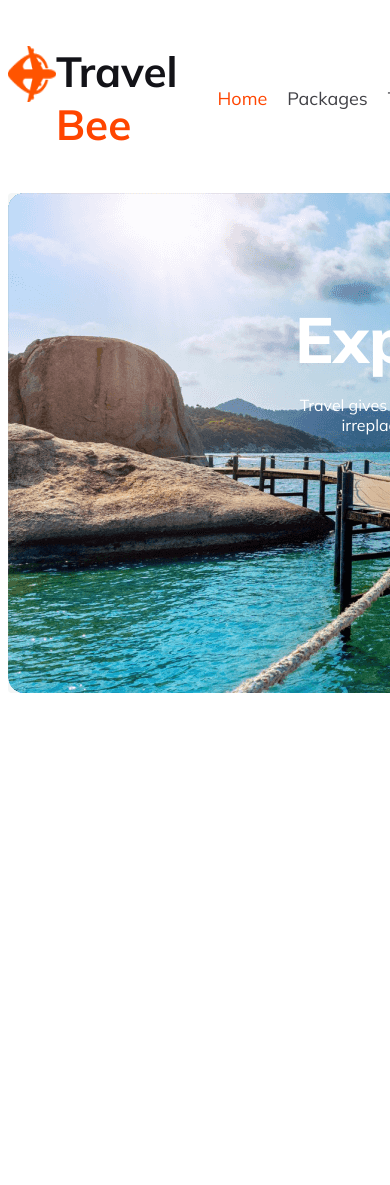
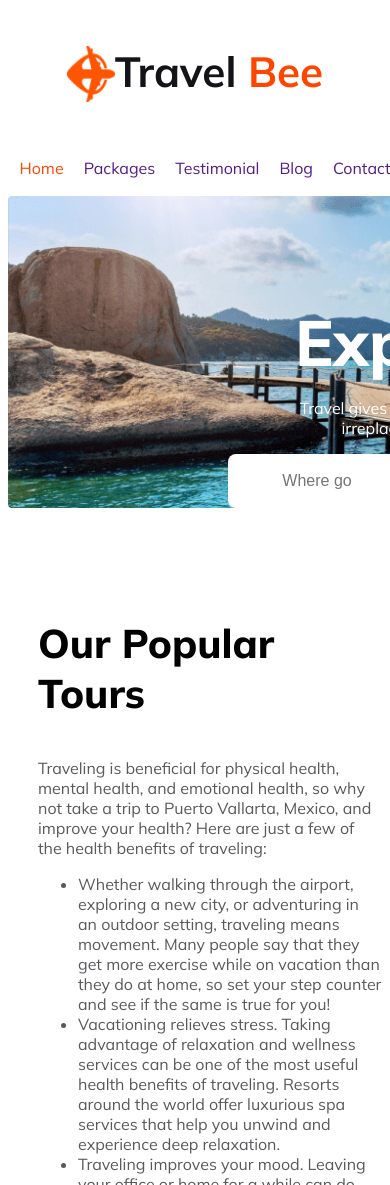
Before and after one commit to SharminAkterMina/my-travelling-website, a plain HTML site: page index.html in a window 390 px wide. Shown: the part 5-1190 px from the top of the page. Before the commit the page ends 844 px from the top, so only its background shows below. Drawn offline with Linux system fonts and the light colour scheme.

Commit message:
tour section done with responsiveness

```diff
--- a/index.html
+++ b/index.html
@@ -16,11 +16,11 @@
                 <h3 class="nav-title">Travel <span class="orange">Bee</span></h3>
             </div>
             <ul>
-                <li><a href=""></a><span class="orange">Home</span></li>
-                <li><a href=""></a>Packages</li>
-                <li><a href=""></a>Testimonial</li>
-                <li><a href=""></a>Blog</li>
-                <li><a href=""></a>Contact</li>
+                <li><a href=""><span class="orange">Home</span></a></li>
+                <li><a href="">Packages</a></li>
+                <li><a href="">Testimonial</a></li>
+                <li><a href="">Blog</a></li>
+                <li><a href="">Contact</a></li>
             </ul>
     </header>
 
@@ -28,10 +28,60 @@
         <section class="banner">
             <h2 class="banner-title">Explore Your Travel</h2>
             <p class="banner-description">Travel gives us our greatest stories, our most cherished memories and countless irreplaceable learnings that we can choose to pay forward to others.</p>
+            <div class="card">
+                <form action="">
+                    <input type="text" placeholder="Where go">
+                    <input type="text" placeholder="When">
+                    <input type="text" placeholder="Select Type">
+                    <input id="back" type="text" placeholder="Find Now">
 
 
 
+                </form>
+
+
+            </div>
         </section>
+
+        <!-- tour section -->
+        <section class="tour">
+            <div class="tour-des">
+                <h3 class="tour-title">Our Popular Tours</h3>
+                <p class="tour-description">
+                    Traveling is beneficial for physical health, mental health, and emotional health, so why not take a trip to Puerto Vallarta, Mexico, and improve your health? Here are just a few of the health benefits of traveling:
+                </p>
+                <ul>
+                    <li>Whether walking through the airport, exploring a new city, or adventuring in an outdoor setting, traveling means movement. Many people say that they get more exercise while on vacation than they do at home, so set your step counter and see if the same is true for you!</li>
+                    <li>Vacationing relieves stress. Taking advantage of relaxation and wellness services can be one of the most useful health benefits of traveling. Resorts around the world offer luxurious spa services that help you unwind and experience deep relaxation.</li>
+                    <li>Traveling improves your mood. Leaving your office or home for a while can do wonders for improving mood, but going somewhere exotic can exponentially increase happiness and joy.</li>
+                </ul>
+                <p class="tour-description">Many people are not privileged enough to do that. Those who do get the chance, it brings excitement in their lives and teaches them new things. No matter how a travelling experience may go, whether good or bad, it will definitely help you learn.</p>
+                <button class="btn-primary">Read More</button>
+            </div>
+            <div>
+                <img class="tour-img" src="Images/rectangle4.png" alt="">
+            </div>
+        </section>
+
+
+
+
+
+
+
+
+
+
+
+
+
+
+
+
+
+
+
+
 
     </main>
 
--- a/styles/style.css
+++ b/styles/style.css
@@ -5,6 +5,20 @@ body{
     font-family: 'Mulish', sans-serif;
 }
 
+.btn-primary{
+    background-color: orangered;
+    color: #FFF;
+    text-align: center;
+    font-size: 20px;
+    font-weight: 800;
+    border-radius: 8px;
+    width: 174px;
+    height: 52px;
+    border: none;
+
+}
+
+/* nav section start */
 nav div img{
     width: 48px;
     height: 56.008px;
@@ -21,10 +35,11 @@ nav{
 nav div{
     display: flex;
     color: #131318;
-    font-size: 36px;
+    font-size: 2.25rem;
     font-weight: 800;
 }
 nav ul{
+
     display: flex;
     list-style: none;
     font-size: 18px;
@@ -35,11 +50,17 @@ nav ul{
 nav li{
     margin-right: 20px;
 }
+nav li a{
+    text-decoration: none;
+}
 
 .orange{
     color: orangered;
 }
 
+
+
+/* banner section */
 .banner{
     background-image: url(../Images/group13.png);
     background-repeat: no-repeat;
@@ -47,11 +68,14 @@ nav li{
     height: 500px;
     margin: 0px auto;
     border-radius: 4px;
+    background-position: center;
+    background-size: cover;
+    background-attachment: fixed;
 }
 
 .banner .banner-title{
     color: #FFF;
-    font-size: 64px;
+    font-size: 4rem;
     font-weight: 800;
     width: 596px;
     height: 80px;
@@ -62,8 +86,115 @@ nav li{
 .banner-description{
     color: #FFF;
     text-align: center;
-    font-size: 16px;
+    font-size: 1rem;
     font-weight: 400;
     padding-left: 247px;
     padding-right: 247px;
 }
+
+
+
+.card input{
+
+    width: 174px;
+    height: 52px;
+    border-radius: 8px;
+    background: #FFF;
+    border: none;
+    color: rgba(19, 19, 24, 0.50);
+    font-size: 1rem;
+    font-weight: 400;
+    text-align: center;
+    margin-right: 24px;
+
+}
+.card{
+    display: flex;
+    padding-left: 220px;
+
+}
+
+#back{
+    background-color: orangered;
+    color: white;
+}
+/* banner section ending */
+.tour{
+    display: flex;
+    margin-top: 40px;
+
+}
+
+.tour-img{
+    margin-right: 10rem;
+    width: 33.75rem;
+    height: 34.4rem;
+    border-radius: 8px;
+
+
+}
+.tour-title{
+    font-size: 40px;
+    font-weight: 800;
+}
+
+.tour-des{
+    margin-left: 10rem ;
+    margin-right: 25px;
+}
+.tour-description, li{
+    color: rgba(19, 19, 24, 0.70);
+    font-size: 16px;
+    font-weight: 400;
+}
+
+
+
+
+
+
+
+
+
+
+
+@media screen and (max-width:600px) {
+    nav, .tour{
+        flex-direction: column;
+    }
+    .banner{
+        height: 100%;
+    }
+    .card{
+        flex-direction: column;
+    }
+    .tour-img{
+        margin: 30px;
+        margin-right: 0px;
+    }
+    .tour-des{
+        margin: 30px;
+        margin-right: 0px;
+    }
+
+}
+
+
+
+
+
+
+
+@media screen and (min-width:601px) and (max-width:992px) {
+    nav{
+        flex-direction: column;
+    }
+    .banner{
+        height: 100%;
+
+    }
+    .card{
+        flex-direction: column;
+    }
+
+}
```
